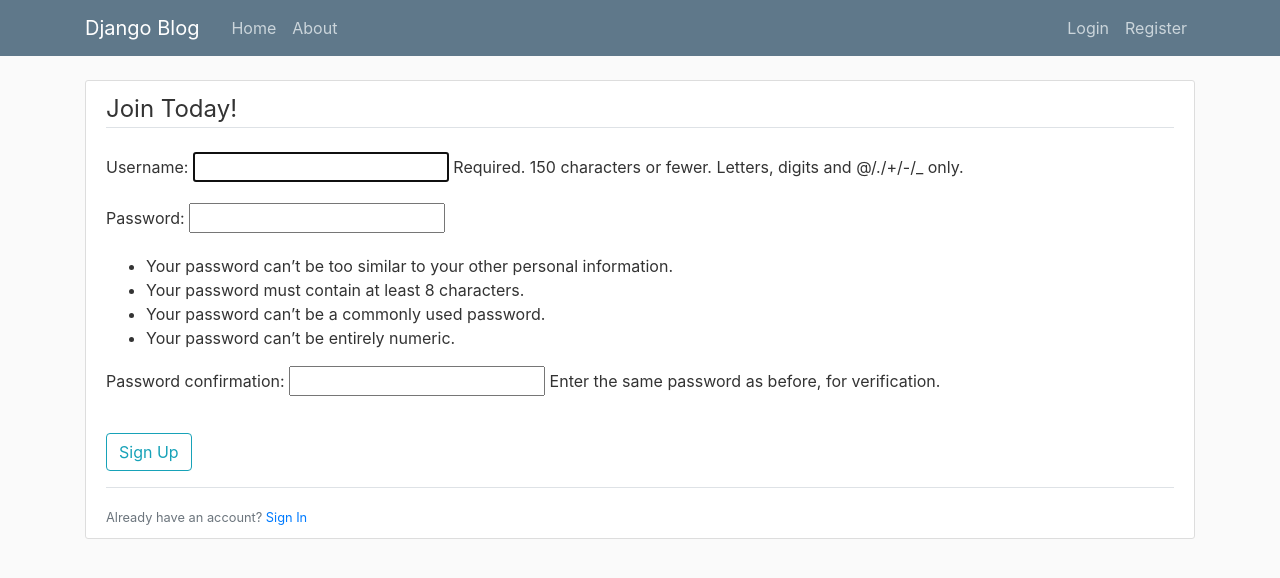
After one commit to hey-granth/Django-Blog, a Django app: page /register/ in a window 1280 px wide. The commit adds this page. Shown: the top 578 px of the page. Run offline with Django 5.2, Linux system fonts and the light colour scheme; some libraries are stand-ins or nearby versions.

Commit message:
added registration for users

```diff
--- a/blog/templates/blog/base.html
+++ b/blog/templates/blog/base.html
@@ -33,13 +33,20 @@
             <!-- Navbar Right Side -->
             <div class="navbar-nav">
               <a class="nav-item nav-link" href="#">Login</a>
-              <a class="nav-item nav-link" href="#">Register</a>
+              <a class="nav-item nav-link" href="{% url 'register' %}">Register</a>
             </div>
           </div>
         </div>
       </nav>
     </header>
     <div class="container">
+        {% if messages %}
+            {% for message in messages %}
+                <div class="alert alert-{{ message.tags }}">
+                    {{ message }}
+                </div>
+            {% endfor %}
+        {% endif %}
         {% block content %}{% endblock %}
     </div>
 
--- a/django_project/settings.py
+++ b/django_project/settings.py
@@ -38,6 +38,7 @@ INSTALLED_APPS = [
     'django.contrib.messages',
     'django.contrib.staticfiles',
     'blog.apps.BlogConfig',
+    'users.apps.UsersConfig',
 ]
 
 MIDDLEWARE = [
--- a/django_project/urls.py
+++ b/django_project/urls.py
@@ -16,9 +16,13 @@ Including another URLconf
 """
 from django.contrib import admin
 from django.urls import path, include
+from users import views as user_views
 
 urlpatterns = [
     path('admin/', admin.site.urls),
+    path('register/', user_views.register, name='register'),
+    # 'register/' is the URL that the user will go to in order to register.
     path('', include('blog.urls')),
+    # This line includes the urls from the blog application.
 
 ]
--- /dev/null
+++ b/users/templates/users/register.html
@@ -0,0 +1,25 @@
+{% extends 'blog/base.html' %}
+{% block content %}
+    <div class="content-section">
+        <form method="POST">
+            <!-- This form will be submitted to the same URL -->
+            {% csrf_token %}
+            <!-- This is a security feature to prevent Cross Site Request Forgery -->
+            <fieldset class="form-group">
+                <legend class="border-bottom mb-4">Join Today!</legend>
+                {{ form.as_p }}
+{#                as_p is a method that will render all the fields in the form as paragraph elements. without this method, the form will not be rendered.#}
+                <!-- This will render all the fields in the form -->
+            </fieldset>
+            <div class="form-group">
+                <button class="btn btn-outline-info" type="submit">Sign Up</button>
+            </div>
+        </form>
+        <div class="border-top pt-3">
+            <small class="text-muted">
+                Already have an account? <a href="#">Sign In</a>
+            </small>
+            {#            This will redirect to the login page#}
+        </div>
+    </div>
+{% endblock content %}
--- a/users/views.py
+++ b/users/views.py
@@ -1,3 +1,24 @@
-from django.shortcuts import render
+from django.shortcuts import render, redirect
+from django.contrib.auth.forms import UserCreationForm
+from django.contrib import messages
 
-# Create your views here.
+
+def register(request):
+    if request.method == 'POST':
+        form = UserCreationForm(request.POST)
+        # If the form is valid, then we are going to save the user.
+        if form.is_valid():
+            form.save()
+            # it saves the user to the database.
+
+            username = form.cleaned_data.get('username')
+            # 'form.cleaned_data' is a dictionary that contains all the data that was inputted into the form.
+            messages.success(request, f'Account created for {username}!')
+            return redirect('blog-home')
+
+    else:
+        form = UserCreationForm()
+    # 'UerCreationForm' is a form that is already provided by Django. It is a form that has a username, email, and password field.
+    # We are going to pass this form to our template.
+
+    return render(request, 'users/register.html', {'form': form})
```
Also changed, not shown: personal-references/notes.md (+16 -0 lines).
